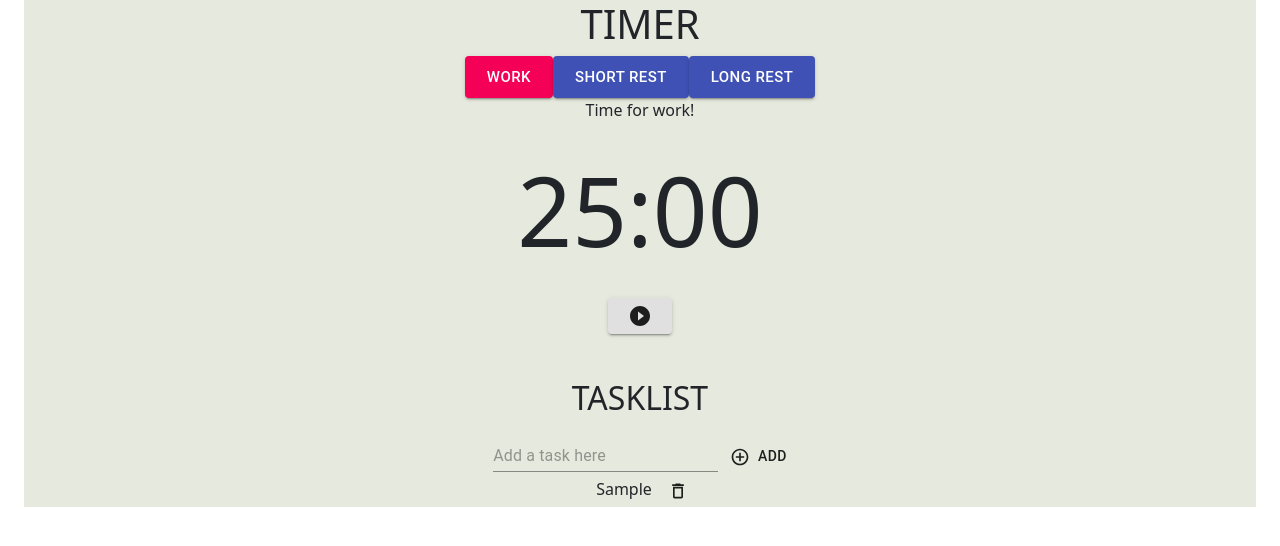
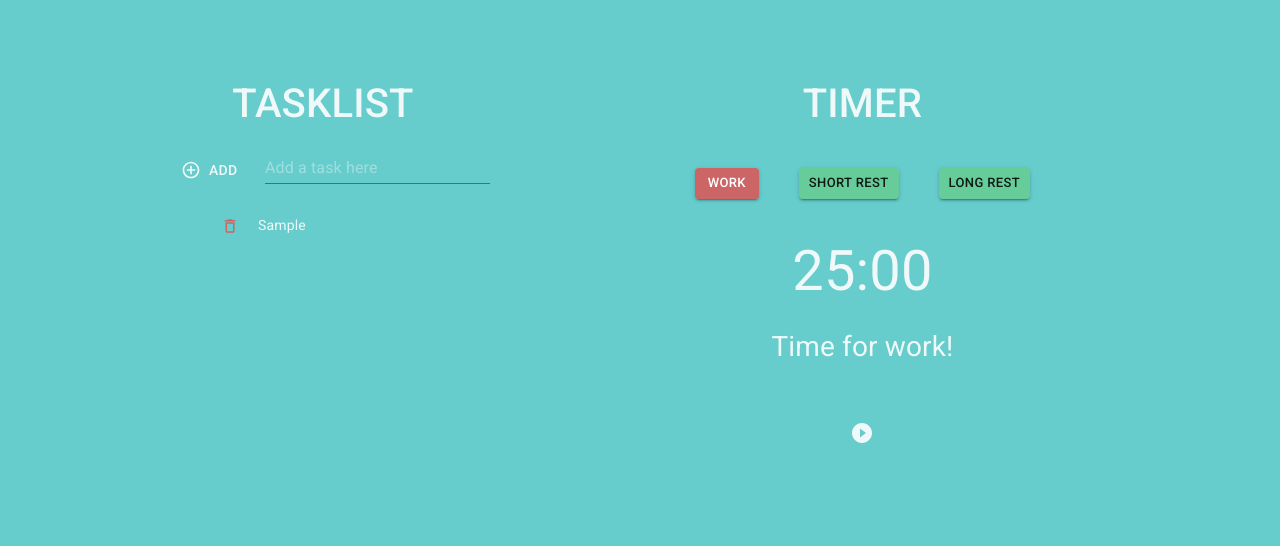
Before and after one commit to lucky-fruit/schedulator, a React (Create React App) app: page / in a window 1280 px wide. Both pictures are taken after typing "Sample" into the empty fields and a click on the button "ADD". Shown: the top 546 px of the page. Built offline with nearby package versions, Linux system fonts and the light colour scheme.

Commit message:
Ready for deployment

```diff
--- a/package.json
+++ b/package.json
@@ -4,6 +4,7 @@
   "private": true,
   "homepage": "https://github.com/lucky-fruit/schedulator",
   "dependencies": {
+    "@fontsource/roboto": "^4.4.5",
     "@material-ui/core": "^4.11.4",
     "@material-ui/icons": "^4.11.2",
     "@material-ui/styles": "^4.11.4",
--- a/public/index.html
+++ b/public/index.html
@@ -8,6 +8,7 @@
   <meta name="theme-color" content="#000000" />
   <meta name="description" content="Tasklist and Timer React PWA" />
   <link rel="apple-touch-icon" href="./images/maskable_icon_x48.png" />
+  <link rel="stylesheet" href="https://fonts.googleapis.com/css?family=Roboto:300,400,500,700&display=swap" />
   <!--
       manifest.json provides metadata used when your web app is installed on a
       user's mobile device or desktop. See https://developers.google.com/web/fundamentals/web-app-manifest/
--- a/src/App.css
+++ b/src/App.css
@@ -1,9 +1,8 @@
-.app-container{
-  background-color: #E6EADE;
-  text-align: center;
-}
+/* .app-container{
+  background-color: #36385E;
+} */
 
-.App-header {
+/* .App-header {
   background-color: #E6EADE;
   min-height: 100vh;
   display: flex;
@@ -12,9 +11,4 @@
   justify-content: center;
   font-size: calc(10px + 2vmin);
   color: white;
-}
-
-#tasklist{
-  margin-top: 40px;
-  font-size:200%;
-}
+} */
--- a/src/App.js
+++ b/src/App.js
@@ -5,8 +5,29 @@ import TypeSelect from './components/TypeSelect';
 import Controls from './components/Controls'
 import Task from './components/Task'
 import 'bootstrap/dist/css/bootstrap.min.css'
+import Grid from '@material-ui/core/Grid'
 import Container from '@material-ui/core/Container'
+import Box from '@material-ui/core/Box'
+import { MuiThemeProvider, createMuiTheme } from '@material-ui/core'
+import CssBaseline from '@material-ui/core/CssBaseline';
 
+const theme = createMuiTheme({
+  palette: {
+    primary: {
+      main: "#66cc99"
+    },
+    secondary: {
+      main: "#cc6666"
+    },
+    background: {
+      default: "#66cccc"
+    },
+    text: {
+      primary: "#eff9f9",
+      secondary: "#cecbcb"
+    },
+  }
+});
 
 class App extends Component {
 
@@ -87,18 +108,40 @@ class App extends Component {
     const { types } = this.props
 
     return (
-      <Container maxWidth='lg'>
-        <div className="app-container" >
 
+      <MuiThemeProvider theme={theme}>
+        <CssBaseline />
+
+        <div className="app-container">
+          <Container maxWidth="lg">
+
+            <Box paddingTop={10}>
+
+              <Grid container justify="space-evenly" alignItems="stretch" direction="row" >
+
+                <Grid container item xs={6} sm={3} direction="column" spacing={2} alignItems="center" alignContent="center">
+                  <Grid item>
+                    <h1>TASKLIST</h1>
+                  </Grid>
+                  <Grid item>
+                    <Task />
+                  </Grid>
+                </Grid>
+
+
+                <Grid container item xs={8} sm={5} direction="column" spacing={4} alignItems="center" alignContent="center">
+                  <Grid item >
                     <h1>TIMER</h1>
-
+                  </Grid>
+                  <Grid item>
 
                     <TypeSelect
                       types={types}
                       changeType={this.changeType}
                       selected={selectedType}
                     />
-
+                  </Grid>
+                  <Grid item>
 
                     <TimeDisplay
                       time={time}
@@ -106,18 +149,25 @@ class App extends Component {
                       selected={selectedType}
                     />
 
-
+                  </Grid>
+                  <Grid item>
                     <Controls
                       start={this.startTimer}
                       reset={this.resetTimer}
                       pause={this.pauseTimer}
                       status={this.getStatus()}
                     />
+                  </Grid>
 
-          <p id="tasklist">TASKLIST</p>
-          <Task />
+                </Grid>
+
+              </Grid>
+            </Box>
+          </Container>
+
         </div>
-      </Container>
+
+      </MuiThemeProvider>
     );
   }
 }
--- a/src/components/Controls.js
+++ b/src/components/Controls.js
@@ -3,37 +3,42 @@ import { Button } from '@material-ui/core';
 import PlayCircleFilledOutlinedIcon from '@material-ui/icons/PlayCircleFilledOutlined';
 import ReplayOutlinedIcon from '@material-ui/icons/ReplayOutlined';
 import PauseCircleFilledOutlinedIcon from '@material-ui/icons/PauseCircleFilledOutlined';
-
+import Grid from '@material-ui/core/Grid'
 
 const Controls = ({ start, reset, pause, status }) => (
 
     <div className="controls">
+
         {!status && (
-                <Button onClick={start} className="start" variant="contained">
+            <Button onClick={start} className="start" variant="text">
                 <PlayCircleFilledOutlinedIcon />
             </Button>
         )}
 
+
         {status === 'DONE' && (
-                <Button onClick={start} className="start" variant="contained">
+            <Button onClick={start} className="start" variant="text">
                 <ReplayOutlinedIcon />
             </Button>
         )}
 
+        <Grid container spacing={10} >
+            <Grid item>
                 {(status === 'PAUSED' || status === 'ONGOING') && (
                     <div>
-                    <Button onClick={pause} className={status === 'PAUSED' ? 'resume' : 'pause'} variant="contained">
+                        <Button onClick={pause} className={status === 'PAUSED' ? 'resume' : 'pause'} variant="text">
                             {(status === 'paused') ? <PlayCircleFilledOutlinedIcon /> : <PauseCircleFilledOutlinedIcon />}
                         </Button>
-                    <Button onClick={reset} className='reset' variant="contained">
+                        <Button onClick={reset} className='reset' variant="text">
                             <ReplayOutlinedIcon />
                         </Button>
                     </div>
                 )}
+            </Grid>
 
 
+        </Grid>
     </div>
-
 )
 
 export default Controls
--- a/src/components/Task.js
+++ b/src/components/Task.js
@@ -3,7 +3,9 @@ import { Button, Input } from '@material-ui/core';
 import { DeleteOutlined } from '@material-ui/icons'
 import AddCircleOutlineOutlinedIcon from '@material-ui/icons/AddCircleOutlineOutlined';
 import { makeStyles } from '@material-ui/core/styles';
-import TextField from '@material-ui/core/TextField';
+import Grid from '@material-ui/core/Grid';
+import Box from '@material-ui/core/Box';
+
 
 const useStyles = makeStyles((theme) => ({
     root: {
@@ -57,6 +59,13 @@ function Task() {
     return (
         <div className='container-tasklist'>
 
+            <Grid container spacing={10} direction="row">
+                <Grid item xs={2} sm={1}>
+                    <Button onClick={onAddTask} startIcon={<AddCircleOutlineOutlinedIcon />}>
+                        ADD
+                    </Button>
+                </Grid>
+                <Grid item xs={16} sm={8}>
                     <Input
                         type="text"
                         id="taskInput"
@@ -68,25 +77,34 @@ function Task() {
                         size="normal"
                         color="secondary"
                     />
+                </Grid>
 
-            <Button onClick={onAddTask} startIcon={<AddCircleOutlineOutlinedIcon />}>
-                ADD
-            </Button>
+            </Grid>
 
-            <div>
-                <ul>
+
+            <Box paddingTop={3}>
+                <Grid container direction="column" justify="center" alignItems="stretch">
                     {tasks.map((task) => (
-                        <li style={{listStyleType: 'none'}} key={task.id}>
+                        <p style={{ listStyleType: 'none' }} key={task.id}>
+                            <Grid container item direction="row" justify="space-evenly" alignItems="center">
+                                <Grid item xs={2}>
+                                    <Button size="small"
+                                        className='delete'
+                                        onClick={() => deleteTask(task.id)}
+                                        endIcon={<DeleteOutlined />}
+                                        color="secondary"
+                                    />
+                                </Grid>
+                                <Grid item xs={8} alignContent="center">
+                                    {task.task}
+                                </Grid>
 
-                            {task.task}
-                            <Button className='delete' onClick={() => deleteTask(task.id)}
-                            startIcon={<DeleteOutlined />}>
-                            </Button>
-                        </li>
+                            </Grid>
+                        </p>
                     ))}
-                </ul>
+                </Grid>
+            </Box>
 
-            </div>
         </div>
     )
 
--- a/src/components/TimeDisplay.css
+++ b/src/components/TimeDisplay.css
@@ -1,3 +1,7 @@
 #timer {
-    font-size: 600%;
+    font-size: 400%;
 }
+
+#display {
+    font-size: 200%
+}
--- a/src/components/TimeDisplay.js
+++ b/src/components/TimeDisplay.js
@@ -1,28 +1,34 @@
 import React from 'react'
 import './TimeDisplay.css';
+import Grid from '@material-ui/core/Grid';
 
-const TimeDisplay = ({time, status, selected}) => {
-    function formatTime(time){
-        const minutes = Math.floor(time/60);
-        const seconds = Math.floor(time%60);
+const TimeDisplay = ({ time, status, selected }) => {
+    function formatTime(time) {
+        const minutes = Math.floor(time / 60);
+        const seconds = Math.floor(time % 60);
         const mdisplay = (minutes > 9 ? minutes : `0${minutes}`)
         const sdisplay = (seconds > 9 ? seconds : `0${seconds}`)
 
         return `${mdisplay}:${sdisplay}`;
     }
 
-    function formatDisplay(name, status){
-        if(status){
+    function formatDisplay(name, status) {
+        if (status) {
             return `${name} IS ${status}`
-        } else{
+        } else {
             return (name === 'WORK' ? `Time for work!` : `Time for a break!`)
         }
     }
 
-    return(
+    return (
         <div className="time-display">
-            <p>{formatDisplay(selected.name, status)}</p>
-            <p id="timer">{formatTime(time)}</p>
+            <Grid container direction="column-reverse" alignItems="center">
+                <Grid item>
+                    <p id="display">{formatDisplay(selected.name, status)}</p>
+                </Grid><Grid item>
+                    <p id="timer">{formatTime(time)}</p>
+                </Grid>
+            </Grid>
         </div>
     );
 }
--- a/src/components/TypeSelect.js
+++ b/src/components/TypeSelect.js
@@ -1,11 +1,14 @@
 import React from 'react'
 import { Button } from '@material-ui/core';
+import Grid from '@material-ui/core/Grid'
 
 const TypeSelect = ({ types, changeType, selected }) => (
     <div className="type-select">
+        <Grid container spacing={5} direction="row">
         {types.map((type, index) => (
+            <Grid item>
             <Button variant="contained"
-                size = "large"
+                size = "small"
                 key={type.name}
                 onClick={() => changeType(type)}
                 className={type.name === selected.name ? 'active' : ''}
@@ -13,8 +16,11 @@ const TypeSelect = ({ types, changeType, selected }) => (
             >
                 {type.name}
             </Button>
+            </Grid>
         ))}
+        </Grid>
     </div>
+
 );
 
 export default TypeSelect
```
Also changed, not shown: 1 other file (tests, documents, lock files or other folders). Lines whose indentation alone changed are shown as unchanged.
